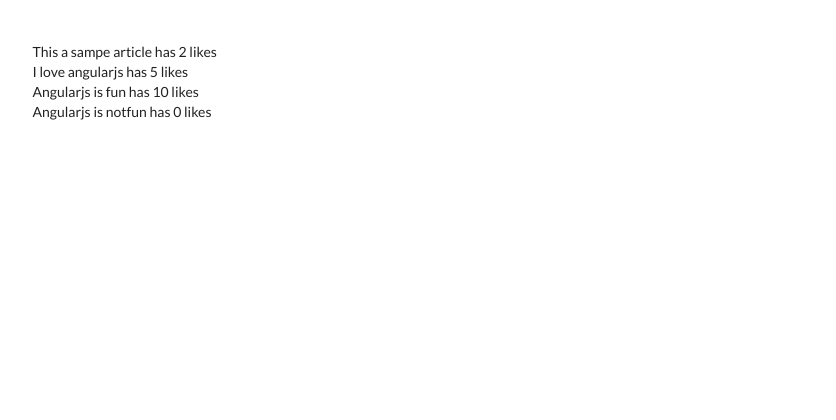
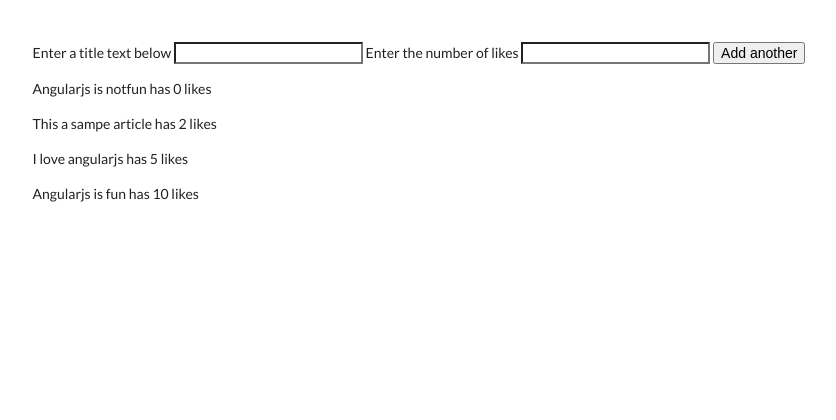
Before and after one commit to amad4biz/myblog, a Node project: template index.html in a window 1280 px wide. Shown: the top 420 px of the page, without its empty margins (44-880 px from the left). Run offline with Node 20 templates, Linux system fonts and the light colour scheme; the template is opened without the code that fills it, so the values that code supplies are empty; some libraries are stand-ins or nearby versions.

Commit message:
added tutorial part 2 code

```diff
--- a/app.js
+++ b/app.js
@@ -12,4 +12,9 @@
 
 		            ];
 
+    $scope.addPost = function(){
+
+        $scope.articles.push({title: $scope.title, likes: $scope.likes} );
+    };
+
 }]);
--- a/css/style.css
+++ b/css/style.css
@@ -29,3 +29,5 @@
     .ui.table {
       table-layout: fixed;
     }
+
+   .cf{ margin-top: 15px;}
--- a/index.html
+++ b/index.html
@@ -19,7 +19,24 @@
 	<div class="ui container"  ng-controller="SimpleCtrl">
 	  <!--  show the article from the controller -->
 
-		<div ng-repeat="myarticle in articles" >         {{  myarticle.title}} has  {{   myarticle.likes}}  likes </div>
+        <form ng-submit="addPost()">
+
+            <label> Enter a title text below</label>
+              <input type="text" ng-model="title" class="ui input focus"></input>
+
+             <label>Enter the number of likes</label>
+
+             <input type="text" ng-model="likes" class="ui input focus"></input>
+
+         <button type="submit">Add another</button>
+
+        </form>
+
+
+<div ng-repeat="myarticle in articles | orderBy:'likes' "  class="cf">         {{  myarticle.title}} has  {{   myarticle.likes}}  likes </div>
+
+
+
 
 	</div>
 
```
